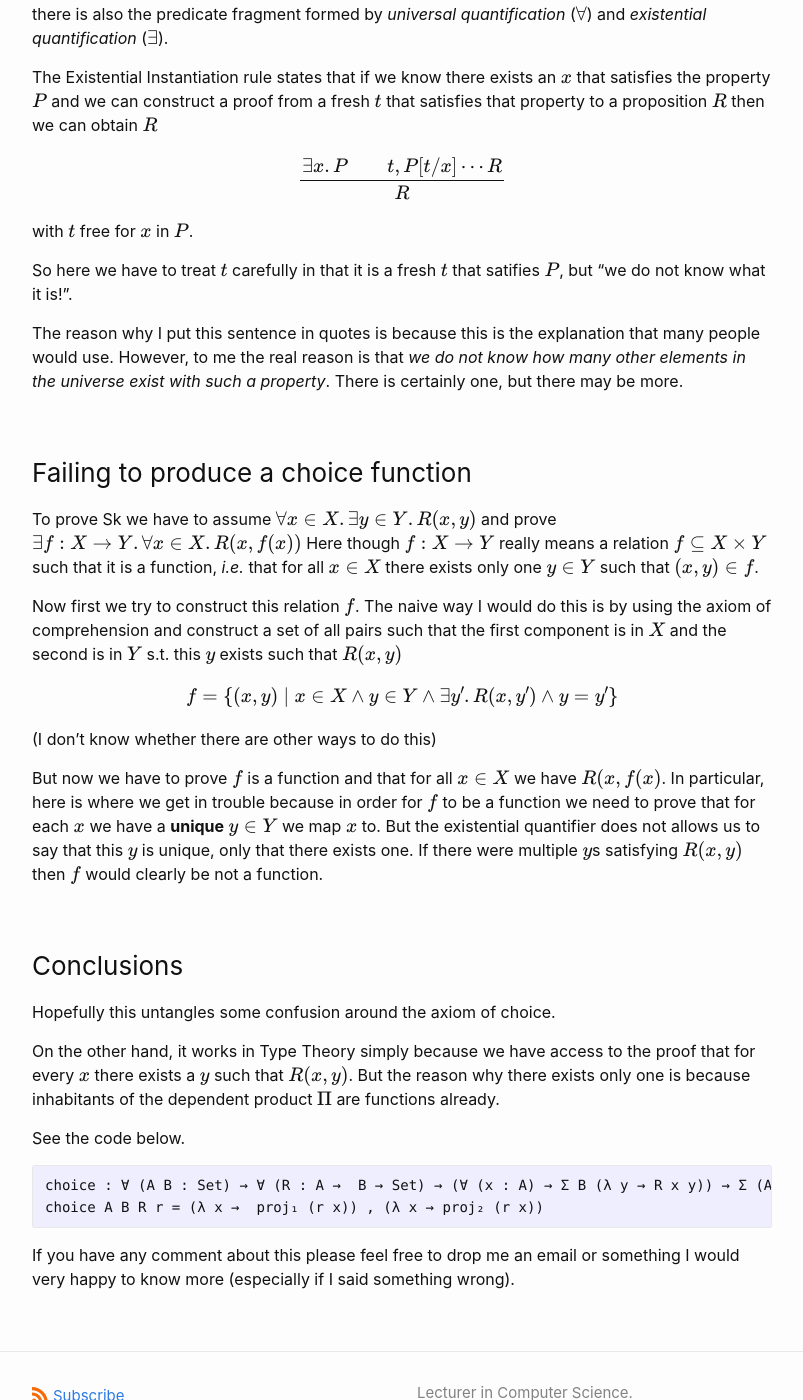
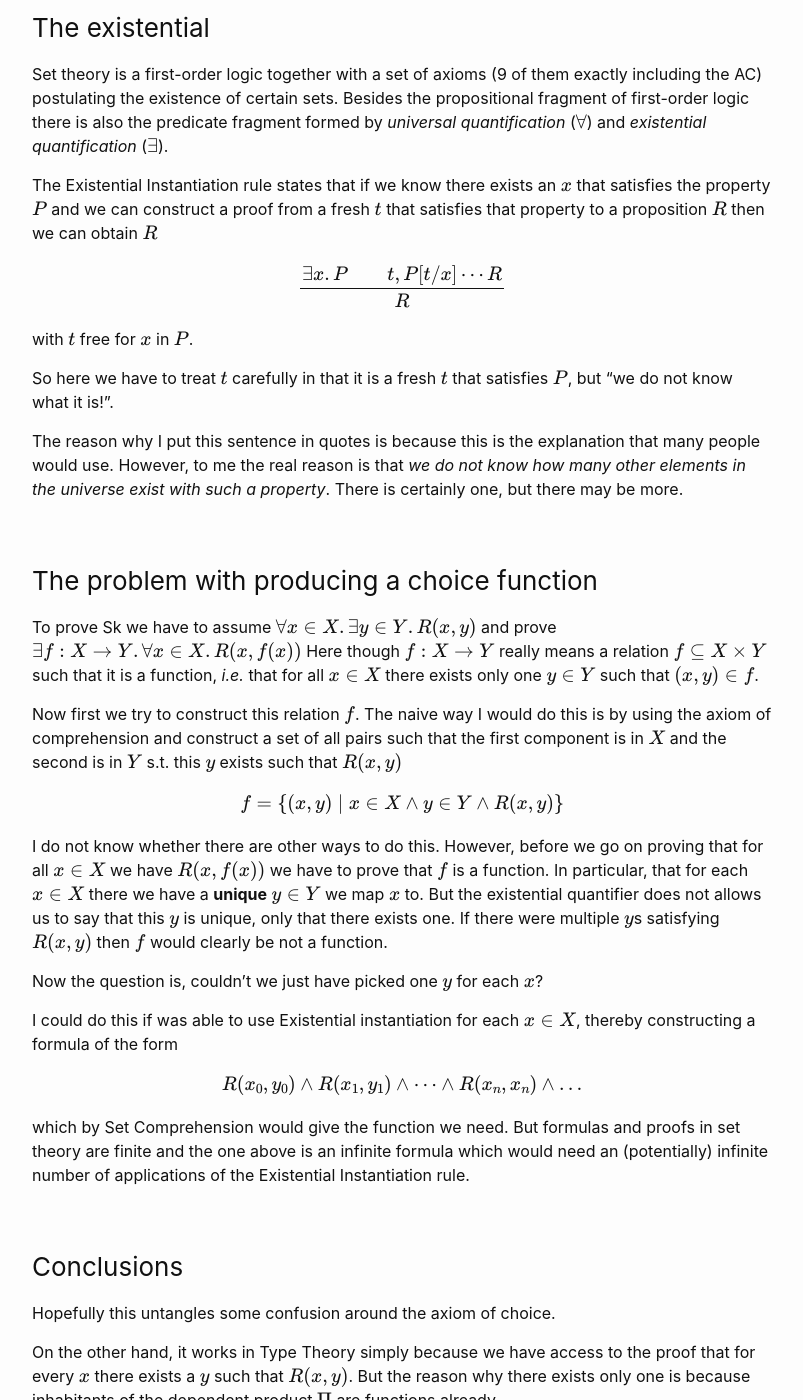
Before and after one commit to mpaviotti/mpaviotti.github.com, a Jekyll site: the page built from _posts/2022-11-22-axiom-of-choice.markdown, in a window 1280 px wide and 1400 px high, scrolled down 1541 px. Shown: the whole window, without its empty margins (238-1041 px from the left). Built offline with Jekyll 4.4.1, drawn with Linux system fonts in a browser that asks for light colours; formulas are drawn with MathJax 3; some of the changed text lies outside the part shown.

Commit message:
AoC also infinite rules

```diff
--- a/_posts/2022-11-22-axiom-of-choice.markdown
+++ b/_posts/2022-11-22-axiom-of-choice.markdown
@@ -12,11 +12,15 @@ misconceptions around this axiom and the reasons why it is needed.
 
 For example, as you will see, it is indeed true that the axiom of choice is connected with the existential quantifier, it is not true, however, that we cannot pick an element out of the existential because the logic is classical.
 
-The problem is that
+In my mind there are two problems: the first is that
 
 > the existential quantifier does not ensure there exists **one** element with a particular property in the domain of discourse
 
-But in order to fully understand what is going on we need to be more precise.
+and the second is that
+
+> we would need to create a infinite proof that uses Existential Instantiation for each element of the indexing set
+
+However, in order to fully understand what is going on we need to be more precise.
 So first let's begin with what is the axiom of choice.
 
 ### The axiom of choice (AC)
@@ -49,36 +53,59 @@ and } R(x,y)\}$$.
 
 ### The existential
 Set theory is a first-order logic together with a set of axioms (9 of them
-exactly including the AC) postulating the existence of certain sets. Besides the propositional fragment of first-order logic there is also the predicate fragment formed by *universal quantification* ($$\forall$$) and *existential quantification* ($$\exists$$).
+exactly including the AC) postulating the existence of certain sets. Besides the
+propositional fragment of first-order logic there is also the predicate fragment
+formed by *universal quantification* ($$\forall$$) and *existential
+quantification* ($$\exists$$).
 
-The Existential Instantiation rule states that if we know there exists an $$x$$ that satisfies the property $$P$$ and we can construct a proof from a fresh $$t$$ that satisfies
-that property to a proposition $$R$$ then we can obtain $$R$$
+The Existential Instantiation rule states that if we know there exists an $$x$$
+that satisfies the property $$P$$ and we can construct a proof from a fresh
+$$t$$ that satisfies that property to a proposition $$R$$ then we can obtain
+$$R$$
 
 $$\frac{\exists x. P \qquad t, P[t/x]\cdots R }{R}$$
 
 with $$t$$ free for $$x$$ in $$P$$.
 
 So here we have to treat $$t$$ carefully in that it is a fresh $$t$$ that
-satifies $$P$$, but "we do not know what it is!".
+satisfies $$P$$, but "we do not know what it is!".
 
 The reason why I put this sentence in quotes is because this is the explanation
 that many people would use. However, to me the real reason is that *we do not
-know how many other elements in the universe exist with such a property*. There is certainly one, but there may be more.
+know how many other elements in the universe exist with such a property*. There
+is certainly one, but there may be more.
 
-### Failing to produce a choice function
+### The problem with producing a choice function
 
 To prove Sk we have to assume $$\forall x \in X. \exists y \in Y. R(x, y)$$ and
 prove $$\exists f : X \to Y. \forall x \in X. R (x , f (x))$$
 Here though $$f : X \to Y$$ really means a relation $$f \subseteq X
 \times Y$$ such that it is a function, *i.e.* that for all $$x \in X$$ there exists only one $$y \in Y$$ such that $$(x,y) \in f$$.
 
-Now first we try to construct this relation $$f$$. The naive way I would do this is by using the axiom of comprehension and construct a set of all pairs such that the first component is in $$X$$ and the second is in $$Y$$ s.t. this $$y$$ exists such that $$R(x,y)$$
+Now first we try to construct this relation $$f$$. The naive way I would do this
+is by using the axiom of comprehension and construct a set of all pairs such
+that the first component is in $$X$$ and the second is in $$Y$$ s.t. this $$y$$
+exists such that $$R(x,y)$$
 
-$$f = \{(x, y) \mid x \in X \wedge y \in Y \wedge \exists y'. R(x, y') \wedge y = y'\}$$
+$$f = \{(x, y) \mid x \in X \wedge y \in Y \wedge R(x, y)\}$$
 
-(I don't know whether there are other ways to do this)
+I do not know whether there are other ways to do this. However, before we go on
+proving that for all $$x \in X$$ we have $$R(x, f(x))$$ we have to prove that
+$$f$$ is a function. In particular, that for each $$x \in X$$ there we have a
+**unique** $$y \in Y$$ we map $$x$$ to. But the existential quantifier does not
+allows us to say that this $$y$$ is unique, only that there exists one. If there
+were multiple $$y$$s satisfying $$R(x,y)$$ then $$f$$ would clearly be not a
+function.
 
-But now we have to prove $$f$$ is a function and that for all $$x \in X$$ we have $$R(x, f(x)$$. In particular, here is where we get in trouble because in order for $$f$$ to be a function we need to prove that for each $$x$$ we have a **unique** $$y \in Y$$ we map $$x$$ to. But the existential quantifier does not allows us to say that this $$y$$ is unique, only that there exists one. If there were multiple $$y$$s satisfying $$R(x,y)$$ then $$f$$ would clearly be not a function.
+Now the question is, couldn't we just have picked one $$y$$ for each $$x$$?
+
+I could do this if was able to use Existential instantiation for each $$x \in
+X$$, thereby constructing a formula of the form
+
+$$R(x_0,y_0) \wedge R(x_1,y_1) \wedge \dots \wedge R(x_n, x_n) \wedge \dots$$
+
+which by Set Comprehension would give the function we need. But formulas and
+proofs in set theory are finite and the one above is an infinite formula which would need an (potentially) infinite number of applications of the Existential Instantiation rule.
 
 ### Conclusions
 Hopefully this untangles some confusion around the axiom of choice.
```
